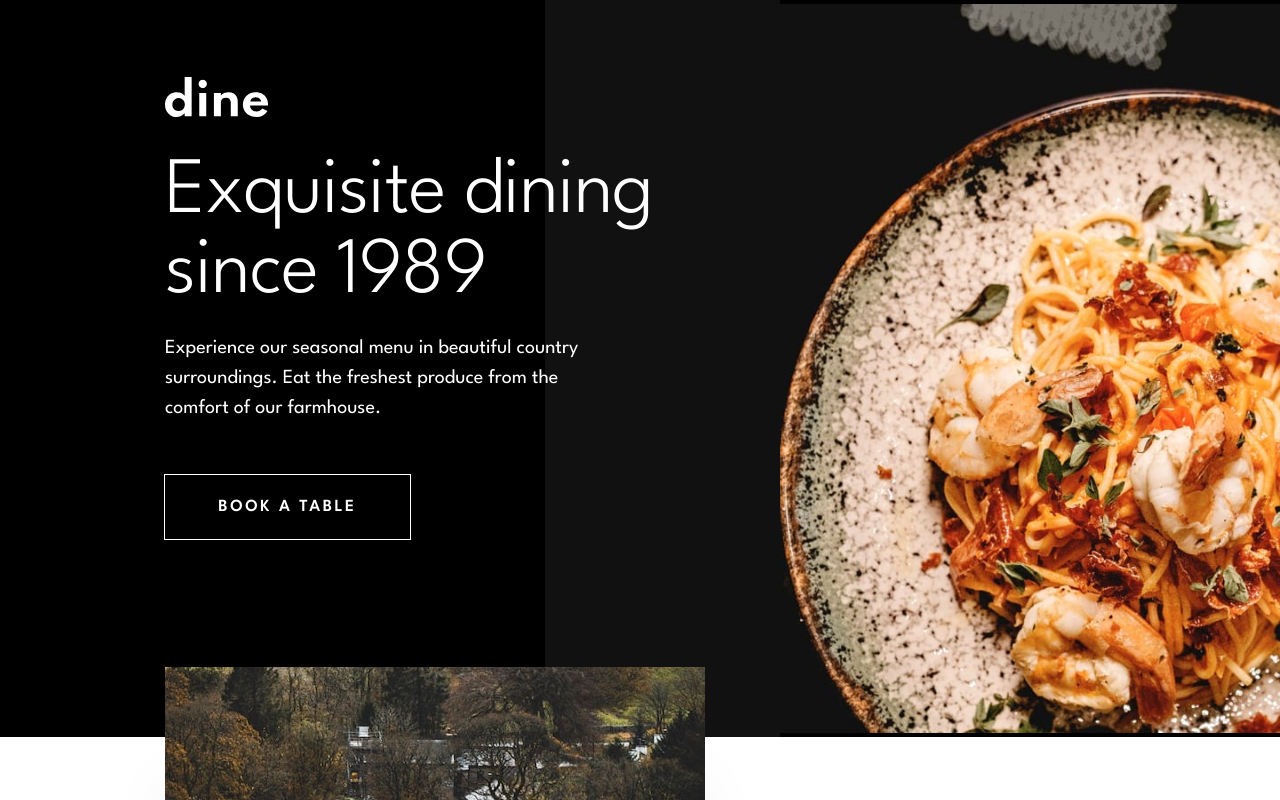
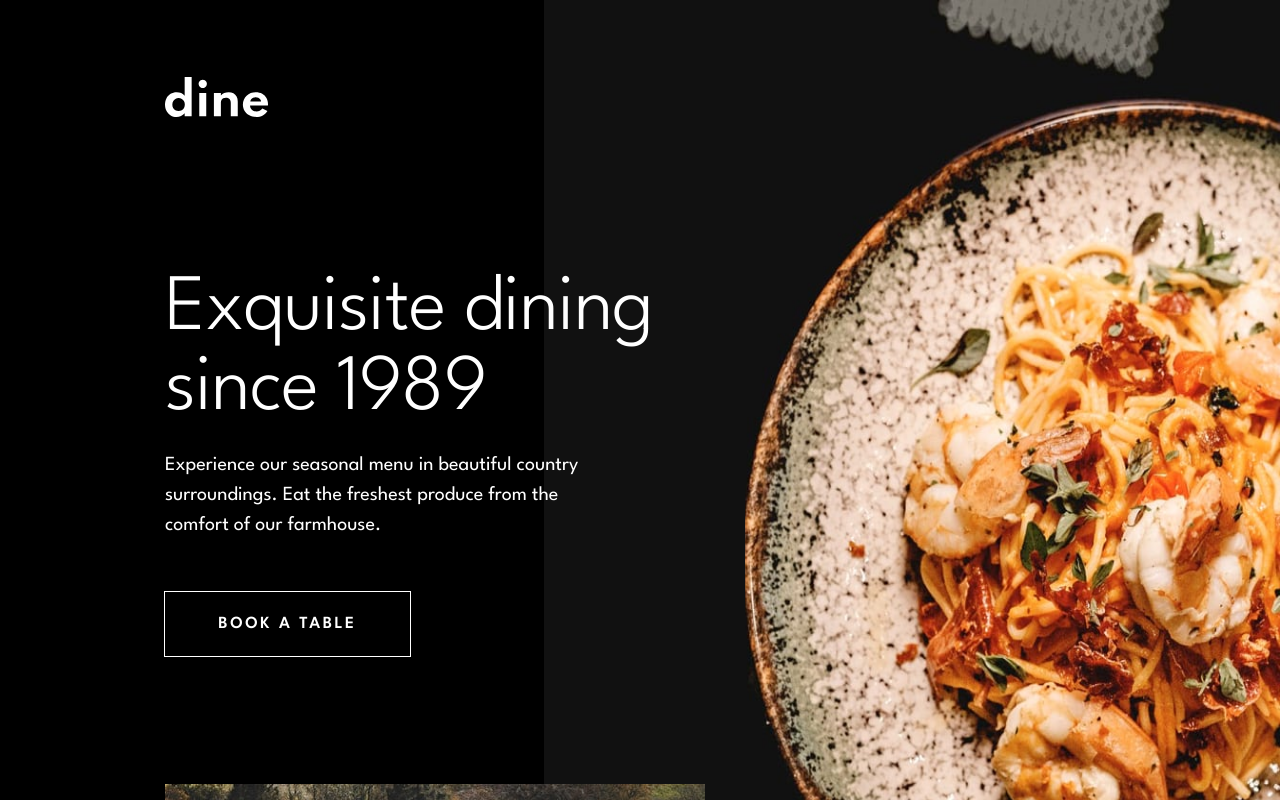
Before and after one commit to lleonardus/dine-restaurant, a React (Vite) app: page / in a window 1280 px wide. Shown: the top 800 px of the page. Built offline with nearby package versions, Linux system fonts and the light colour scheme.

Commit message:
replacing div with background image with picture tag to responsively display the photo of the dish and improve code readability

```diff
--- a/src/pages/homepage/components/Header.jsx
+++ b/src/pages/homepage/components/Header.jsx
@@ -2,13 +2,29 @@ import { Button } from "../../../ui/Button";
 
 export function Header() {
   return (
-    <header>
-      <div className="bg-cod-gray bg-[url('/images/homepage/hero-bg-mobile.jpg')] bg-auto bg-top bg-no-repeat pt-[220px] tablet:bg-[url('/images/homepage/hero-bg-tablet.jpg')] tablet:pt-[373px] xl:hidden"></div>
-      <div className="relative flex flex-col items-center bg-black px-6 pb-[152px] pt-3 text-white tablet:pb-[216px] xl:z-[9999] xl:items-start xl:bg-[url('/images/homepage/hero-bg-desktop.jpg')] xl:bg-contain xl:bg-right xl:bg-no-repeat xl:px-[165px] xl:pb-[198px] xl:before:absolute xl:before:left-0 xl:before:top-0 xl:before:z-[-1] xl:before:h-full xl:before:w-[545px] xl:before:bg-black xl:after:absolute xl:after:left-[545px] xl:after:top-0 xl:after:z-[-1] xl:after:h-full xl:after:w-[235px] xl:after:bg-cod-gray desktop:px-[240px] desktop:before:w-[845px] desktop:after:left-[620px] desktop:after:w-[230px]">
-        <div className="xl:pt-[65px]">
+    <header className="relative xl:flex xl:flex-row-reverse">
+      <div className="relative bg-cod-gray pt-[220px] tablet:pt-[369px] xl:z-[9999] xl:w-[60%]">
+        <picture className="absolute right-[50%] top-0 w-[375px] translate-x-[50%] tablet:w-[768px] xl:right-0 xl:w-[1370px] xl:translate-x-0 desktop:w-[1551px]">
+          <source
+            media="(min-width: 1280px)"
+            srcSet="/images/homepage/hero-bg-desktop.jpg"
+          />
+          <source
+            media="(min-width: 768px)"
+            srcSet="/images/homepage/hero-bg-tablet.jpg"
+          />
+          <img
+            className="xl:h-[855px] xl:w-full"
+            src="/images/homepage/hero-bg-mobile.jpg"
+            alt="shrimp pasta"
+          />
+        </picture>
+      </div>
+      <div className="relative flex flex-col items-center bg-black px-6 pb-[152px] pt-3 text-white tablet:pb-[216px] xl:z-[9999] xl:shrink-0 xl:items-start xl:bg-cod-gray xl:pb-[198px] xl:pl-[165px] xl:pr-0 xl:before:absolute xl:before:left-0 xl:before:top-0 xl:before:-z-10 xl:before:h-full xl:before:w-[544px] xl:before:bg-black desktop:pl-[240px] desktop:before:w-[620px]">
+        <div className="h-8 w-[82.4px] *:h-full *:w-full tablet:h-10 tablet:w-[103px] xl:mt-[65px]">
           <img src="/images/logo.svg" alt="logo" />
         </div>
-        <div className="space-y-[21px] pb-[53px] pt-9 text-center tablet:space-y-5 tablet:pb-[52px] xl:text-left">
+        <div className="space-y-[21px] pb-[53px] pt-9 text-center tablet:space-y-5 tablet:pb-[52px] xl:pt-[153px] xl:text-left">
           <h1 className="mx-auto max-w-[250px] text-[32px] font-light leading-10 tracking-[-0.4px] tablet:max-w-[300px] tablet:text-[48px] tablet:leading-[64px] tablet:tracking-[-0.6px] xl:m-0 xl:max-w-[580px] xl:text-heading-xl">
             Exquisite dining since 1989
           </h1>
```
